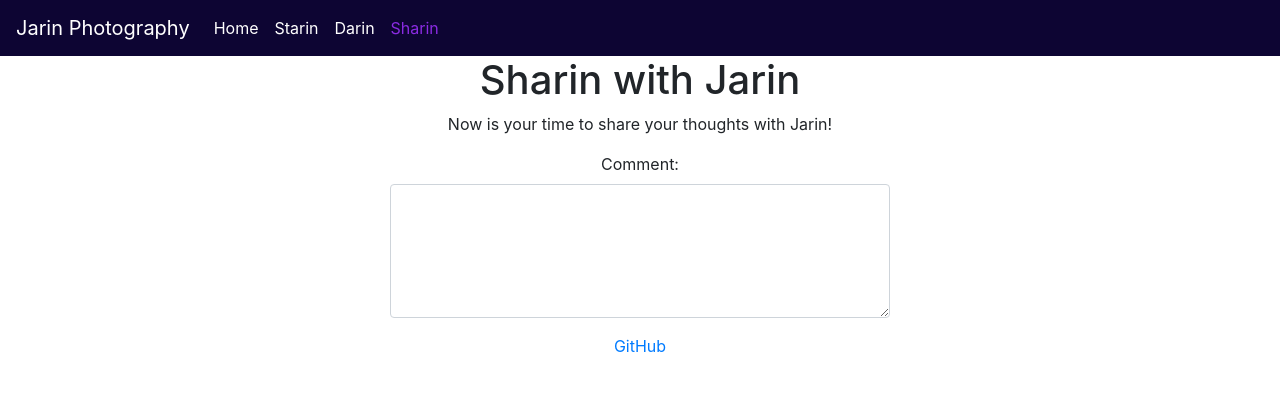
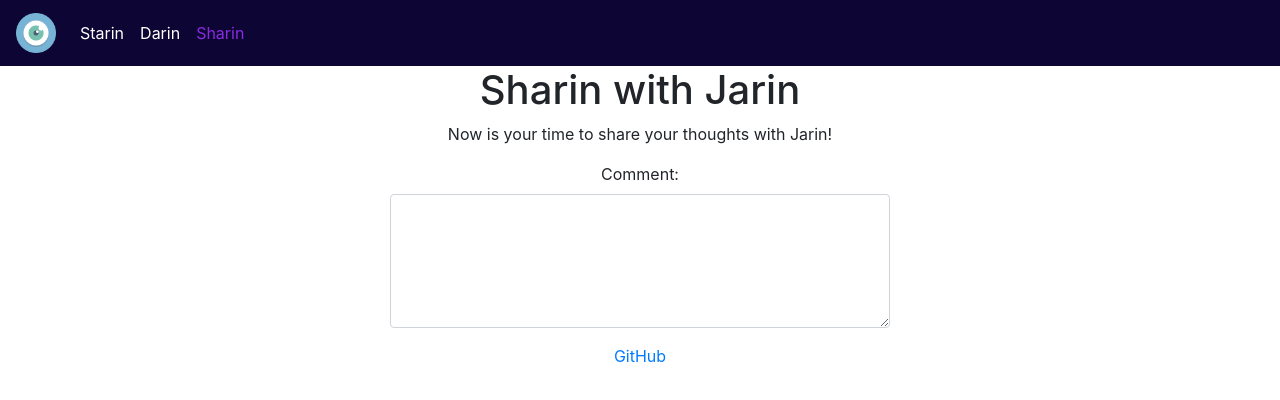
Before and after one commit to jarinbj/staring, a plain HTML site: page pages/sharin.html in a window 1280 px wide. Drawn offline with nearby package versions, Linux system fonts and the light colour scheme.

Commit message:
I am ready

```diff
--- a/pages/sharin.html
+++ b/pages/sharin.html
@@ -9,13 +9,12 @@
 
 <body>
     <nav class="navbar navbar-expand-lg navbar-dark bg-primary">
-        <a class="navbar-brand" href="../index.html">Jarin Photography</a>
+      <a class="navbar-brand" href="../index.html"><img src="../images/iconfinder_eye_1055065.png" width="40",height="40"></a>
         <button class="navbar-toggler" type="button" data-toggle="collapse" data-target="#navbarNavAltMarkup" aria-controls="navbarNavAltMarkup" aria-expanded="false" aria-label="Toggle navigation">
           <span class="navbar-toggler-icon"></span>
         </button>
         <div class="collapse navbar-collapse" id="navbarNavAltMarkup">
           <div class="navbar-nav">
-            <a class="nav-item nav-link" href="../index.html">Home <span class="sr-only">(current)</span></a>
             <a class="nav-item nav-link" href="starin.html">Starin</a>
             <a class="nav-item nav-link" href= "darin.html">Darin</a>
             <a class="nav-item nav-link active" href= "sharin.html">Sharin</a>
```
Also changed, not shown: pages/starin.html (+0 -1 lines).
